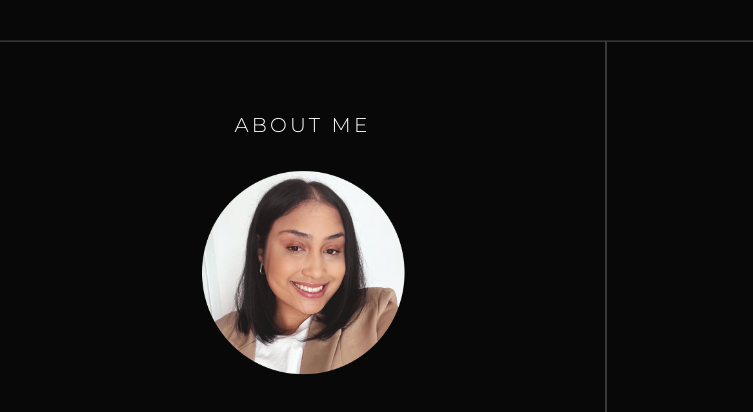
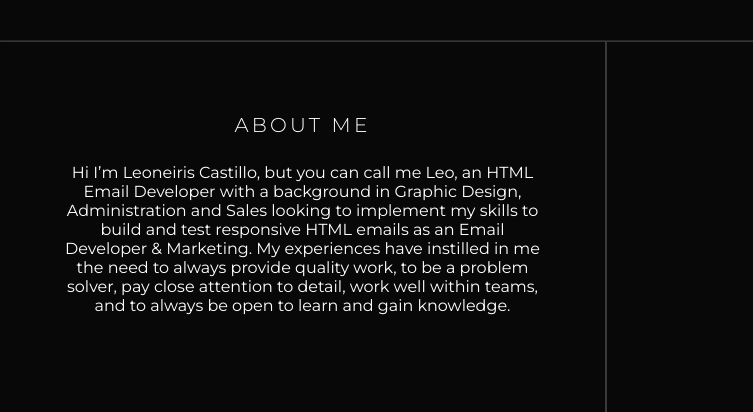
Before and after one commit to leoneirisdev/portfolio, a plain HTML site: page index.html in a window 1280 px wide. Shown: the part 716-1128 px from the top of the page, 0-753 px from the left. Drawn offline with Linux system fonts and the light colour scheme.

Commit message:
Update index.html

```diff
--- a/index.html
+++ b/index.html
@@ -71,7 +71,7 @@
     <div class="container">
         <div class="about" id="about">
             <h1>About Me</h1>
-            <img src="images/me.png" class="me" alt="a picture of me" width="250">
+
             <p>Hi I’m Leoneiris Castillo, but you can call me Leo, an HTML Email Developer with a background in Graphic Design, Administration and Sales looking to implement my skills to build and test responsive HTML emails as an Email Developer & Marketing. My experiences have instilled in me the need to always provide quality work, to be a problem solver, pay close attention to detail, work well within teams, and to always be open to learn and gain knowledge.</p>
         </div>
 
```
